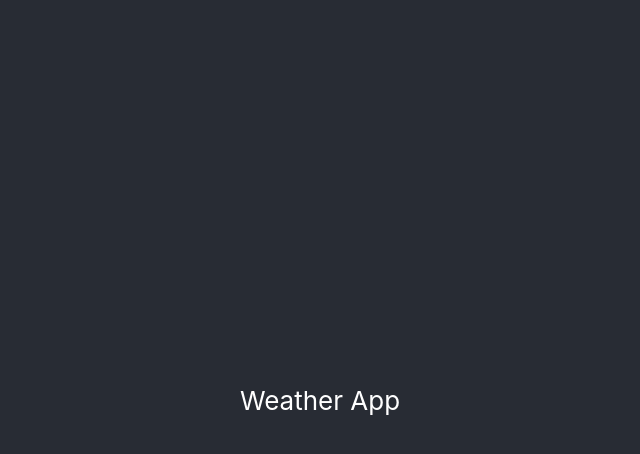
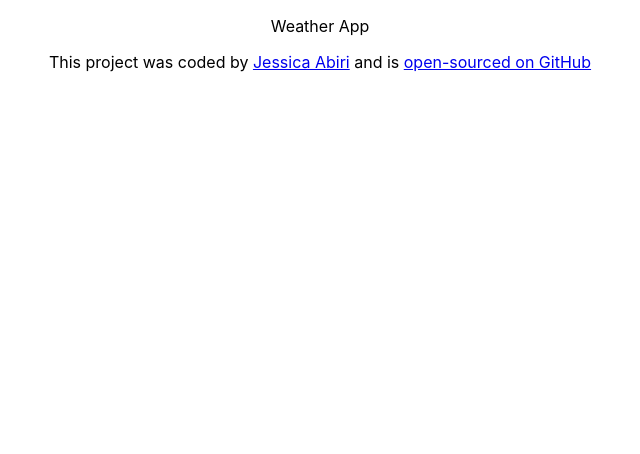
Before and after one commit to Kesewaa-svg/react-weather-app-project, a React (Create React App) app: page / in a window 1280 px wide. Shown: the top 454 px of the page, without its empty margins (320-960 px from the left). Built offline with nearby package versions, Linux system fonts and the light colour scheme.

Commit message:
Added GitHub repository

```diff
--- a/src/App.js
+++ b/src/App.js
@@ -4,9 +4,25 @@ import "./App.css";
 export default function App() {
   return (
     <div className="App">
-      <header className="App-header">
-        <p>Weather App</p>
-      </header>
+      <p>Weather App</p>
+      <footer>
+        This project was coded by{" "}
+        <a
+          href="https://jessica-abiri-portfolio.netlify.app"
+          target="_blank"
+          rel="noreferrer"
+        >
+          Jessica Abiri
+        </a>{" "}
+        and is{" "}
+        <a
+          href="https://github.com/Kesewaa-svg/react-weather-app-project"
+          target="_blank"
+          rel="noreferrer"
+        >
+          open-sourced on GitHub
+        </a>
+      </footer>
     </div>
   );
 }
```
